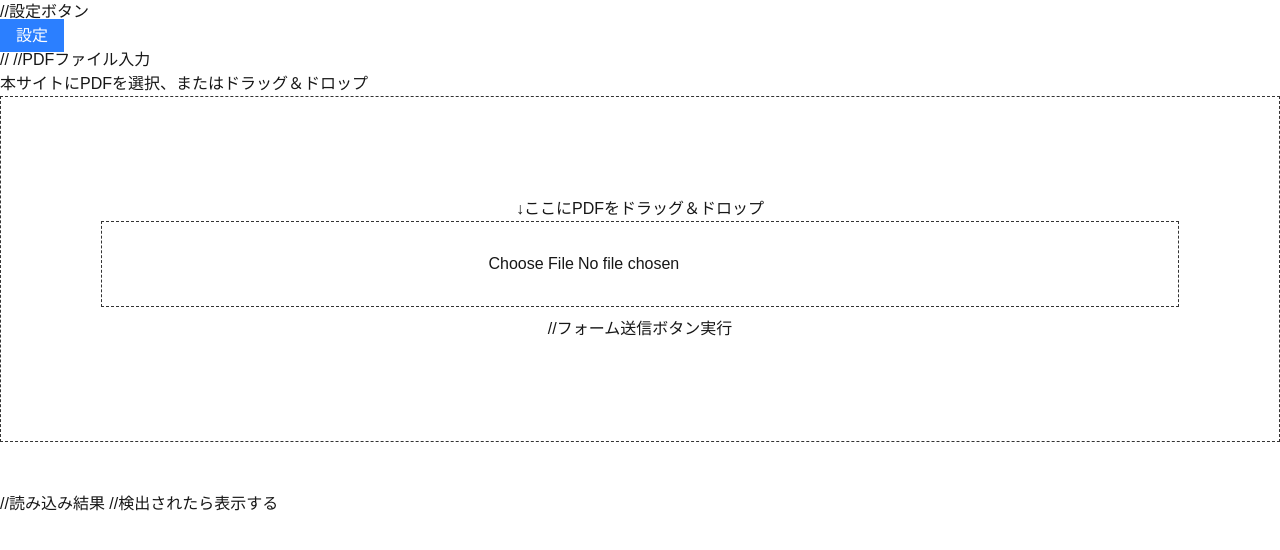
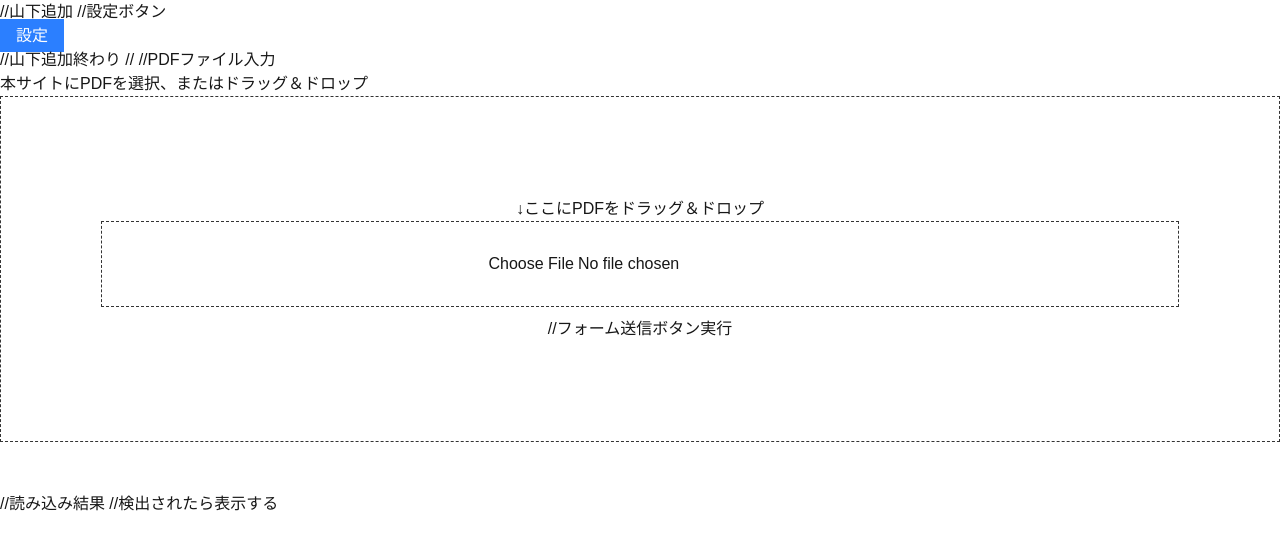
Before and after one commit to h-morita-2003/cdxpdf, a Next.js app: page / in a window 1280 px wide. Shown: the top 550 px of the page. Built offline with nearby package versions, Linux system fonts and the light colour scheme.

Commit message:
山下追加場所を明記しました

```diff
--- a/app/page.tsx
+++ b/app/page.tsx
@@ -2,15 +2,17 @@
 import { Children, useState } from "react";
 import Link from "next/link";
 
+//山下追加
 //設定項目
 type Setting = {
   seikyuuGaku: number;
   company: string;
-  hinmoku: string[];
+  hinmoku: string;
   tax: number;
   shiharaibi: string;
   jogai: string;
 }
+//山下追加終わり
 
 
 export default function Home() {
@@ -68,6 +70,8 @@ export default function Home() {
   //ファイルをドラッグ＆ドロップ
   return (
     <div>
+
+      //山下追加
       //設定ボタン
       <div>
         <Link
@@ -76,6 +80,8 @@ export default function Home() {
          >設定
          </Link>
        </div>
+      //山下追加終わり
+
       //
       //PDFファイル入力
       <h1>本サイトにPDFを選択、またはドラッグ＆ドロップ</h1>
```
